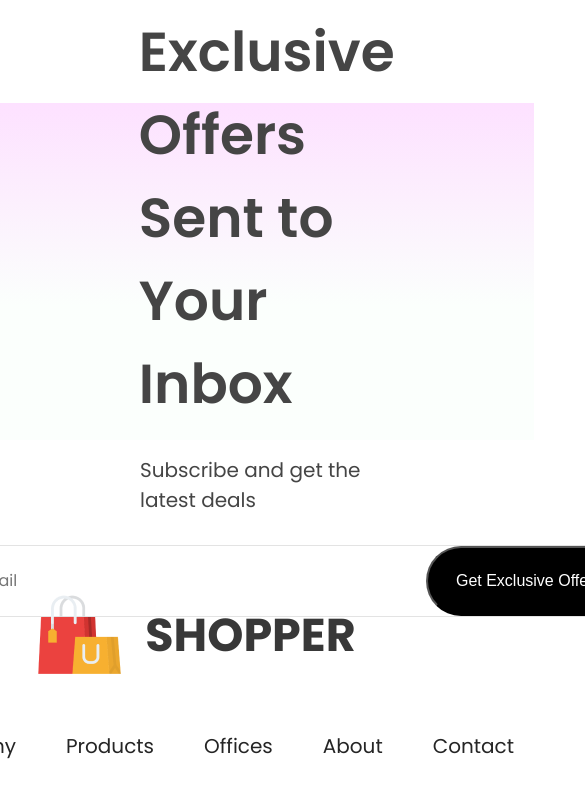
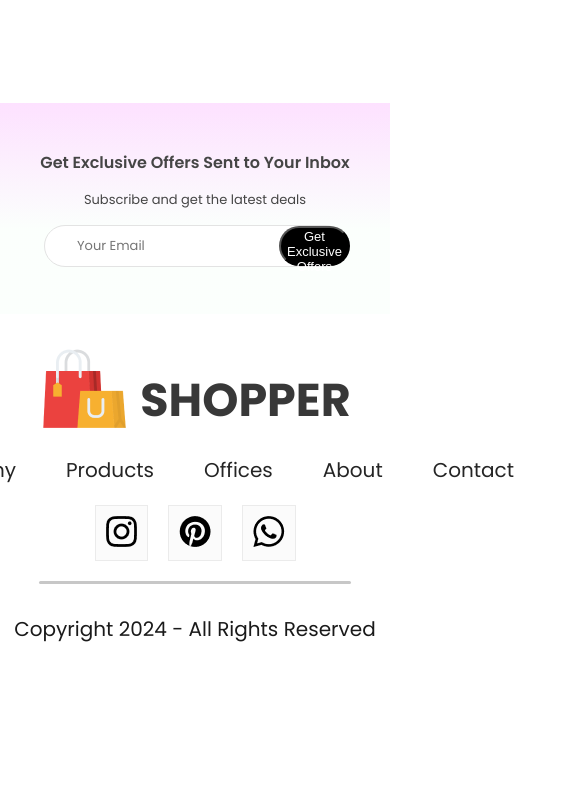
Before and after one commit to CoreyPhillipsOfficial/e-commerce-site, a React (Create React App) app in the folder frontend/: page / in a window 390 px wide. Shown: the part 3127-3936 px from the top of the page, 585 px wide, since content can reach past the window. After the commit the page ends 3801 px from the top, so only its background shows below. Built offline with nearby package versions, Linux system fonts and the light colour scheme.

Commit message:
NewsLetter media queries done

```diff
--- a/frontend/src/Components/Footer/Footer.css
+++ b/frontend/src/Components/Footer/Footer.css
@@ -60,3 +60,14 @@
     height: 3px;
     background: #c7c7c7;
 }
+
+@media(max-width: 800px) {
+    .footer {
+        gap: 20px;
+    }
+
+    .footer-logo {
+        gap: 10px;
+        align-items: end;
+    }
+}
--- a/frontend/src/Components/NewsLetter/NewsLetter.css
+++ b/frontend/src/Components/NewsLetter/NewsLetter.css
@@ -53,3 +53,121 @@
     font-size: 16px;
     cursor: pointer;
 }
+
+@media(max-width: 1280px) {
+    .newsletter {
+        padding: 0px 80px;
+        margin-bottom: 120px;
+        gap: 20px;
+    }
+
+    .newsletter h1 {
+        font-size: 36px;
+    }
+
+    .newsletter p {
+        font-size: 16px;
+    }
+
+    .newsletter div {
+        width: 600px;
+        height: 60px;
+    }
+
+    .newsletter div input {
+        width: 400px;
+    }
+
+    .newsletter div button {
+        width: 220px;
+        height: 60px;
+    }
+}
+
+@media(max-width: 1024px) {
+    .newsletter {
+        margin-bottom: 60px;
+    }
+
+    .newsletter h1 {
+        font-size: 30px;
+    }
+
+    .newsletter p {
+        font-size: 14px;
+    }
+
+    .newsletter div {
+        width: 500px;
+        height: 50px;
+    }
+
+    .newsletter div input {
+        width: 300px;
+        font-size: 14px;
+    }
+
+    .newsletter div button {
+        width: 160px;
+        height: 50px;
+        font-size: 14px;
+    }
+}
+
+@media(max-width: 800px) {
+    .newsletter {
+        margin-bottom: 30px;
+        height: 35vh;
+    }
+
+    .newsletter h1 {
+        font-size: 18px;
+    }
+
+    .newsletter p {
+        font-size: 12px;
+    }
+
+    .newsletter div {
+        width: 400px;
+        height: 40px;
+    }
+
+    .newsletter div input {
+        width: 200px;
+        font-size: 13px;
+    }
+
+    .newsletter div button {
+        width: 150px;
+        height: 40px;
+        font-size: 13px;
+    }
+}
+
+@media(max-width: 500px) {
+    .newsletter {
+        height: 25vh;
+        width: 100%;
+        padding: 0;
+        gap: 15px;
+    }
+
+    .newsletter h1 {
+        font-size: 16px;
+    }
+
+    .newsletter p {
+        font-size: 13px;
+        max-width: 230px;
+        text-align: center;
+    }
+
+    .newsletter div {
+        width: 300px;
+    }
+
+    .newsletter div input {
+        width: 200px;
+    }
+}
```
